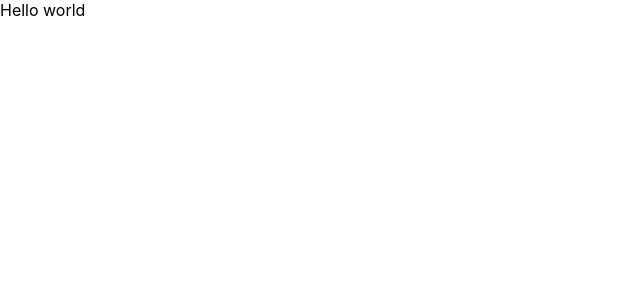
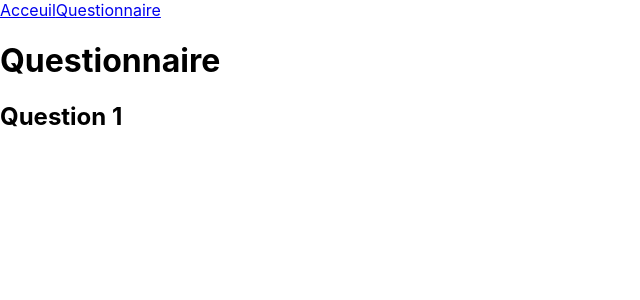
Before and after one commit to vegAs-RW/freelance-react-app, a React (Create React App) app in the folder freelance-app/: page /survey/1 in a window 1280 px wide. Shown: the top 300 px of the page, without its empty margins (0-640 px from the left). Built offline with nearby package versions, Linux system fonts and the light colour scheme.

Commit message:
app routing

```diff
--- a/freelance-app/src/App.js
+++ /dev/null
@@ -1,12 +0,0 @@
-
-import './App.css';
-
-function App() {
-  return (
-    <>
-      Hello world
-    </>
-  );
-}
-
-export default App;
--- /dev/null
+++ b/freelance-app/src/App.jsx
@@ -0,0 +1,19 @@
+import "./App.css";
+import { BrowserRouter, Route, Routes } from "react-router-dom";
+import Home from "./pages/Home";
+import Survey from "./pages/Survey";
+import Header from "./components/Header";
+
+function App() {
+  return (
+    <BrowserRouter>
+    <Header />
+      <Routes>
+        <Route exact path="/" element={<Home />}></Route>
+        <Route path="/survey/:questionNumber" element={<Survey />}></Route>
+      </Routes>
+    </BrowserRouter>
+  );
+}
+
+export default App;
--- /dev/null
+++ b/freelance-app/src/components/Header/index.jsx
@@ -0,0 +1,13 @@
+import React from 'react';
+import { Link } from 'react-router-dom'
+
+const Header = () => {
+    return (
+        <nav>
+            <Link to='/'>Acceuil</Link>
+            <Link to="/survey/42">Questionnaire</Link>
+        </nav>
+    );
+};
+
+export default Header;
--- a/freelance-app/src/index.js
+++ b/freelance-app/src/index.js
@@ -1,7 +1,7 @@
 import React from 'react';
 import ReactDOM from 'react-dom/client';
 import './index.css';
-import App from './App';
+import App from './App.jsx';
 
 const root = ReactDOM.createRoot(document.getElementById('root'));
 root.render(
--- /dev/null
+++ b/freelance-app/src/pages/Home/index.jsx
@@ -0,0 +1,11 @@
+import React from 'react';
+
+const Home = () => {
+    return (
+        <div>
+            <h1>Page d'accueil</h1>
+        </div>
+    );
+};
+
+export default Home;
--- /dev/null
+++ b/freelance-app/src/pages/Survey/index.jsx
@@ -0,0 +1,14 @@
+import React from 'react';
+import {useParams} from 'react-router-dom';
+
+const Survey = () => {
+    const { questionNumber } = useParams();
+    return (
+        <div>
+            <h1>Questionnaire</h1>
+            <h2>Question {questionNumber}</h2>
+        </div>
+    );
+};
+
+export default Survey;
```
Also changed, not shown: freelance-app/src/pages/Freelances/index.jsx (added, +11 -0 lines), freelance-app/src/pages/Results/index.jsx (added, +11 -0 lines).
